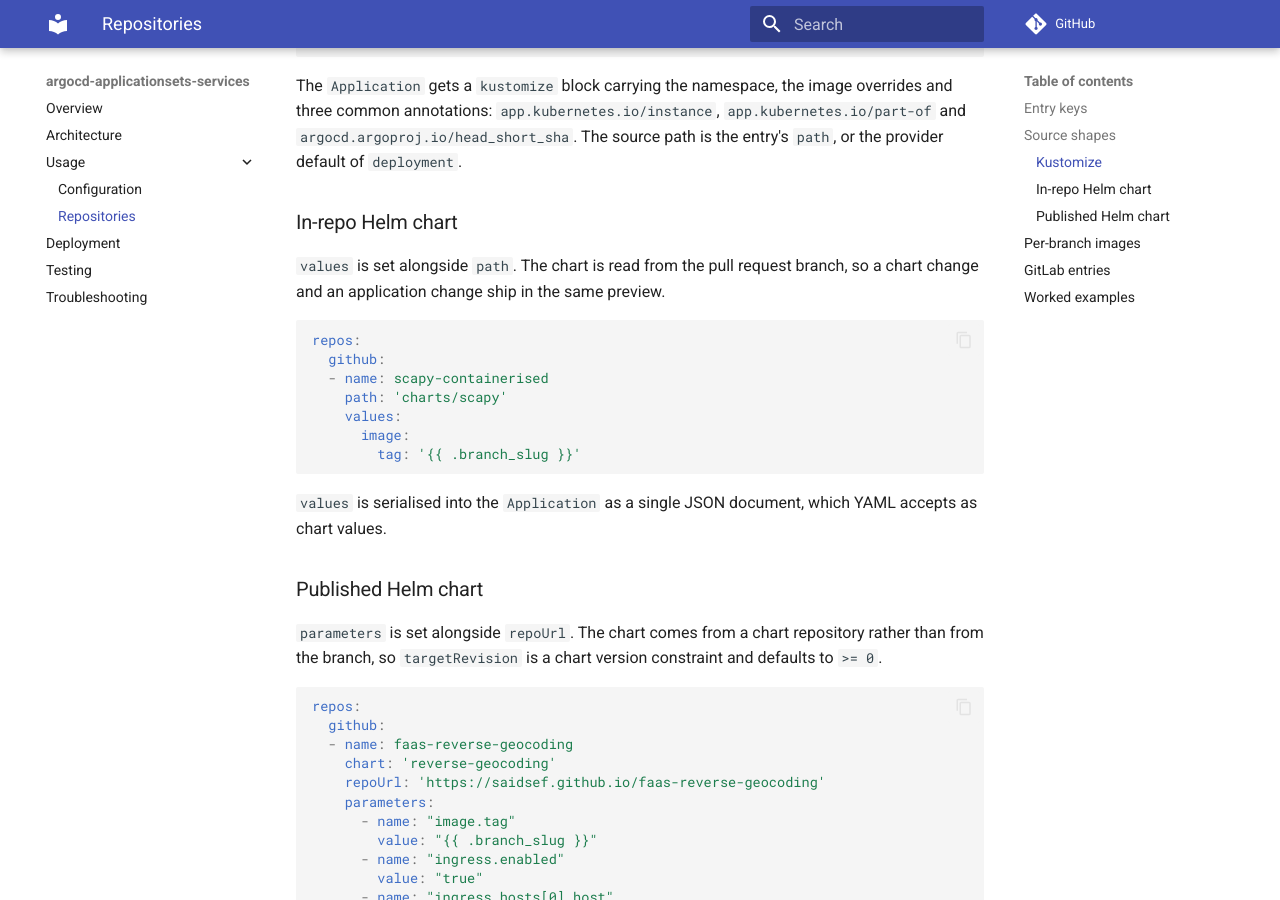
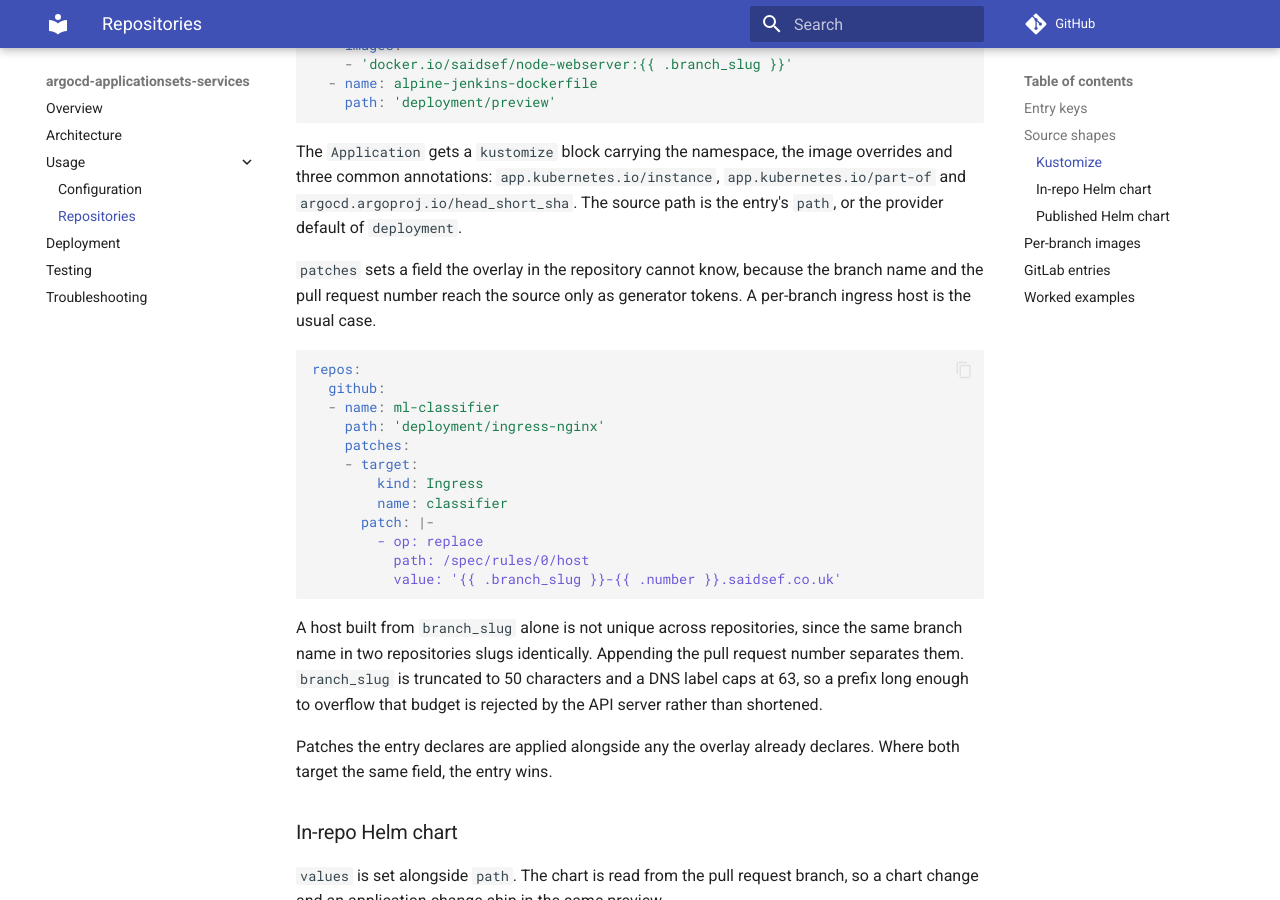
Before and after one commit to saidsef/argocd-applicationsets-services, an MkDocs documentation site: the page built from docs/repositories.md, in a window 1280 px wide and 900 px high, scrolled down 1754 px. Built offline with MkDocs 1.6.1 and Material for MkDocs 9.7.7, drawn with Linux system fonts in a browser that asks for light colours; comment, search, counter and statistics services are not loaded; some of the changed text lies outside the part shown.

Commit message:
feat(chart): accept kustomize patches on a repository entry (#332)
* feat(chart): accept kustomize patches on a repository entry

A kustomize entry could override the image and the namespace, and nothing else.
The branch name and the pull request number only reach the source as generator
tokens, so an overlay in the repository cannot write them into an ingress host
by itself.

Entries now take a `patches` list, which goes straight through to the Application
source. The tokens inside a patch survive Helm untouched, so the ApplicationSet
controller expands them the same way it expands an image tag.

An entry with no `patches` renders what it rendered before. I bumped the chart to
0.24.0.

* refactor(chart): drop the comment above the patches block

The `with $repo.patches` line says what it does, and the version requirement
it carried is in `docs/repositories.md` where someone writing an entry will
find it.

````diff
--- a/docs/repositories.md
+++ b/docs/repositories.md
@@ -24,6 +24,7 @@ repos:
 | `name` | string | Both | Repository name. Required |
 | `path` | string | Kustomize and Helm | Source path inside the repository, defaulting to `<provider>.path` |
 | `images` | list | Kustomize only | Image overrides, one per line, in Kustomize `name=newName:newTag` or `name:newTag` form |
+| `patches` | list | Kustomize only | Kustomize patches, each an `op`/`path`/`value` patch against a `target`. Requires ArgoCD >= v2.7.0 |
 | `values` | object | Helm | Inline chart values, selecting the Helm source |
 | `parameters` | list | Helm | `--set` style parameters, selecting the Helm source from a chart repository |
 | `chart` | string | Helm | Chart name, defaulting to `name` |
@@ -53,6 +54,27 @@ repos:
 ```
 
 The `Application` gets a `kustomize` block carrying the namespace, the image overrides and three common annotations: `app.kubernetes.io/instance`, `app.kubernetes.io/part-of` and `argocd.argoproj.io/head_short_sha`. The source path is the entry's `path`, or the provider default of `deployment`.
+
+`patches` sets a field the overlay in the repository cannot know, because the branch name and the pull request number reach the source only as generator tokens. A per-branch ingress host is the usual case.
+
+```yaml
+repos:
+  github:
+  - name: ml-classifier
+    path: 'deployment/ingress-nginx'
+    patches:
+    - target:
+        kind: Ingress
+        name: classifier
+      patch: |-
+        - op: replace
+          path: /spec/rules/0/host
+          value: '{{ .branch_slug }}-{{ .number }}.saidsef.co.uk'
+```
+
+A host built from `branch_slug` alone is not unique across repositories, since the same branch name in two repositories slugs identically. Appending the pull request number separates them. `branch_slug` is truncated to 50 characters and a DNS label caps at 63, so a prefix long enough to overflow that budget is rejected by the API server rather than shortened.
+
+Patches the entry declares are applied alongside any the overlay already declares. Where both target the same field, the entry wins.
 
 ### In-repo Helm chart
 
````
Also changed, not shown: 3 other files.
